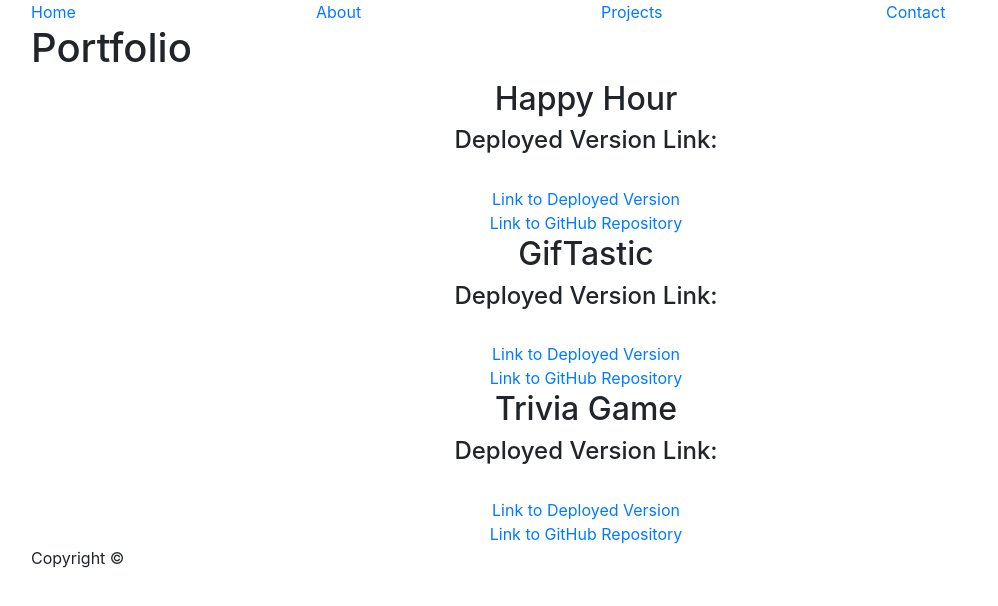
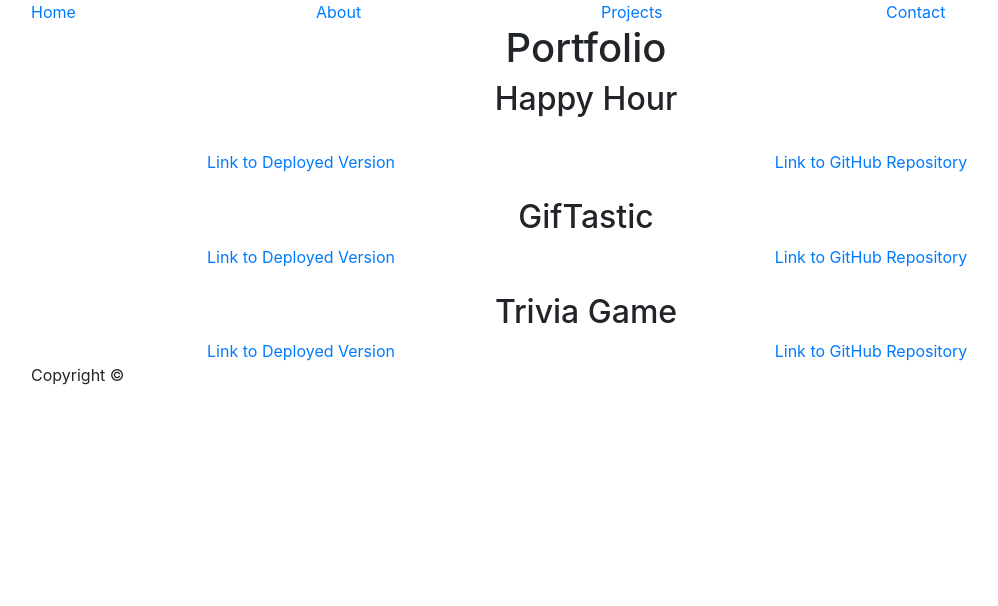
Before and after one commit to WyntonD/Updated-Portfolio-, a plain HTML site: page projects.html in a window 1280 px wide. Shown: the whole page, without its empty margins (54-1052 px from the left). Drawn offline with nearby package versions, Linux system fonts and the light colour scheme.

Commit message:
reset.css

```diff
--- a/assets/css/reset.css
+++ b/assets/css/reset.css
@@ -0,0 +1,48 @@
+/* http://meyerweb.com/eric/tools/css/reset/
+   v2.0 | 20110126
+   License: none (public domain)
+*/
+
+html, body, div, span, applet, object, iframe,
+h1, h2, h3, h4, h5, h6, p, blockquote, pre,
+a, abbr, acronym, address, big, cite, code,
+del, dfn, em, img, ins, kbd, q, s, samp,
+small, strike, strong, sub, sup, tt, var,
+b, u, i, center,
+dl, dt, dd, ol, ul, li,
+fieldset, form, label, legend,
+table, caption, tbody, tfoot, thead, tr, th, td,
+article, aside, canvas, details, embed,
+figure, figcaption, footer, header, hgroup,
+menu, nav, output, ruby, section, summary,
+time, mark, audio, video {
+	margin: 0;
+	padding: 0;
+	border: 0;
+	font-size: 100%;
+	font: inherit;
+	vertical-align: baseline;
+}
+/* HTML5 display-role reset for older browsers */
+article, aside, details, figcaption, figure,
+footer, header, hgroup, menu, nav, section {
+	display: block;
+}
+body {
+	line-height: 1;
+}
+ol, ul {
+	list-style: none;
+}
+blockquote, q {
+	quotes: none;
+}
+blockquote:before, blockquote:after,
+q:before, q:after {
+	content: '';
+	content: none;
+}
+table {
+	border-collapse: collapse;
+	border-spacing: 0;
+}
--- a/assets/css/style.css
+++ b/assets/css/style.css
@@ -1,3 +1,3 @@
-#projects{
+#projects, #main-container{
     text-align: center;
 }
--- a/projects.html
+++ b/projects.html
@@ -35,30 +35,40 @@
   <div id="main-container" class="container">
     <section class="main-section">
       <h1>Portfolio</h1>
+      <!-- Projects Go Here -->
       <div id="projects">
         <div class="happy-hour">
           <h2>Happy Hour</h2>
-          <!-- Project -->
-          <h4>Deployed Version Link: </h4><br>
-          <a href="https://wyntond.github.io/Happy-Hour/">Link to Deployed Version</a> <br />
-          <a href="https://github.com/WyntonD/Happy-Hour">Link to GitHub Repository</a>
+          <br>
+
+          <div class="row">
+            <div class="col-md-6">
+              <a href="https://wyntond.github.io/Happy-Hour/">Link to Deployed Version</a>
+            </div>
+            <div class="col-md-6">
+              <a href="https://github.com/WyntonD/Happy-Hour">Link to GitHub Repository</a>
+            </div>
+          </div>
           <br />
-        </div>
-        <div class="homework-one">
           <h2>GifTastic</h2>
-          <!-- Homework -->
-          <h4>Deployed Version Link: </h4><br>
-          <a href="https://wyntond.github.io/GifTastic/">Link to Deployed Version</a> <br />
-          <a href="https://github.com/WyntonD/GifTastic">Link to GitHub Repository</a>
+          <div class="row">
+            <div class="col-md-6">
+              <a href="https://wyntond.github.io/GifTastic/">Link to Deployed Version</a>
+            </div>
+            <div class="col-md-6">
+              <a href="https://github.com/WyntonD/GifTastic">Link to GitHub Repository</a>
+            </div>
+          </div>
           <br />
-        </div>
-        <div class="homework-two">
           <h2>Trivia Game</h2>
-          <!-- Homework -->
-          <h4>Deployed Version Link: </h4><br>
-          <a href="https://wyntond.github.io/TriviaGame/">Link to Deployed Version</a> <br />
-          <a href="https://github.com/WyntonD/TriviaGame">Link to GitHub Repository</a>
-          <br />
+          <div class="row">
+            <div class="col-md-6">
+              <a href="https://wyntond.github.io/TriviaGame/">Link to Deployed Version</a>
+            </div>
+            <div class="col-md-6">
+              <a href="https://github.com/WyntonD/TriviaGame">Link to GitHub Repository</a>
+            </div>
+          </div>
         </div>
       </div>
     </section>
```
Also changed, not shown: 1 other file.
